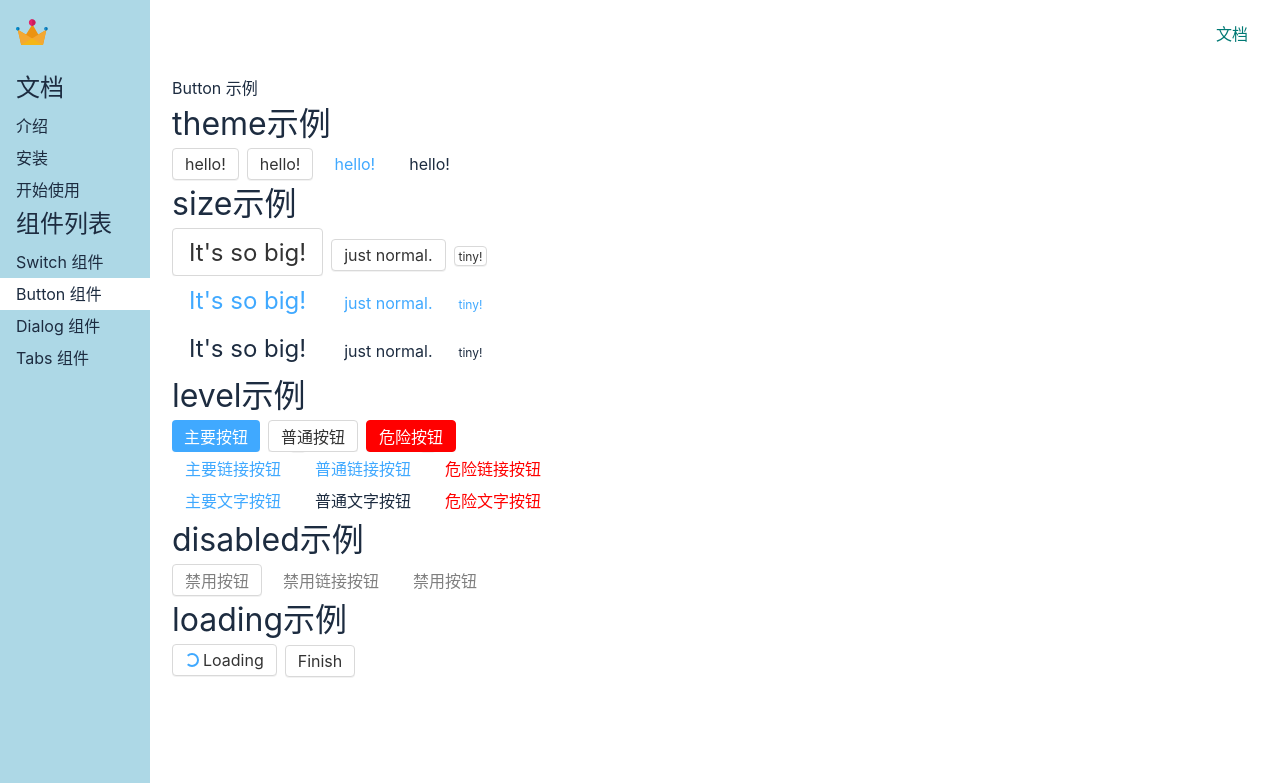
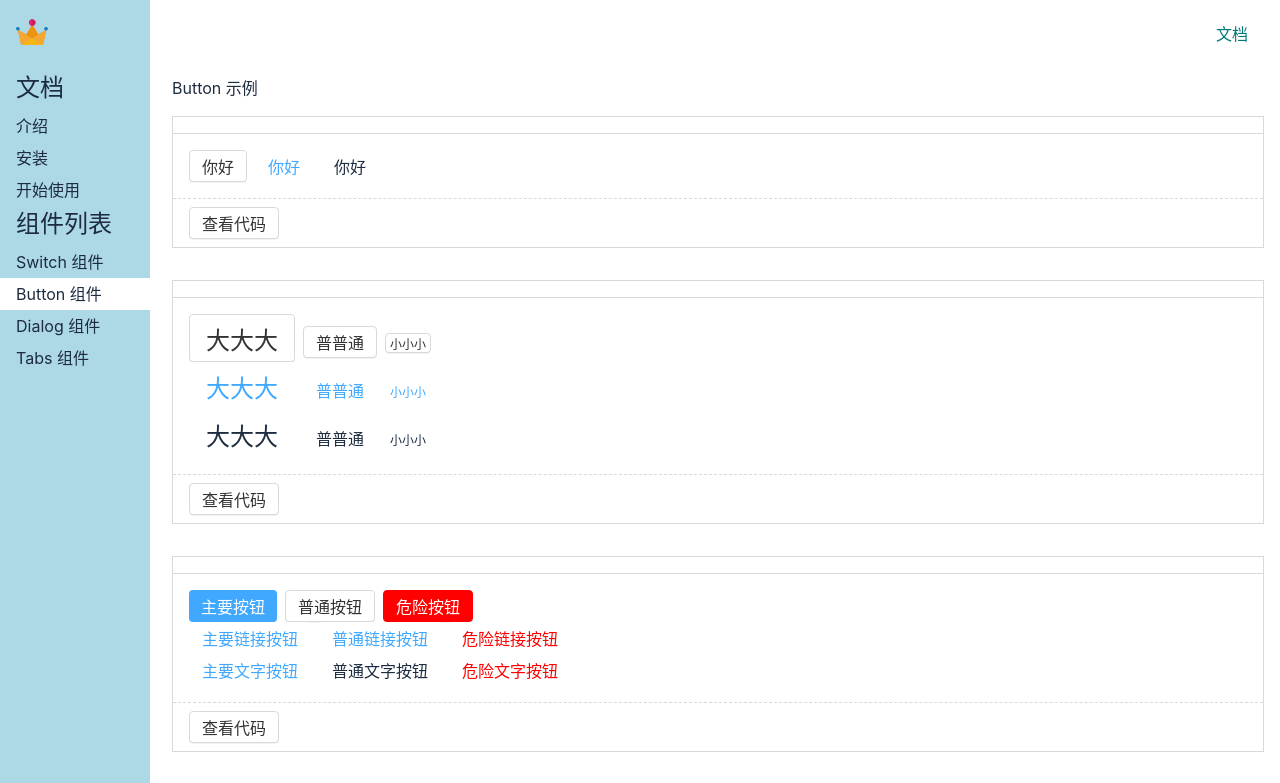
Before and after one commit to Gurosuogen/lun, a Vue app: page /#/doc/button in a window 1280 px wide. Shown: the top 783 px of the page. Built offline with nearby package versions, Linux system fonts and the light colour scheme.

Commit message:
改造ButtonDemo

```diff
--- /dev/null
+++ b/src/components/Button1.demo.vue
@@ -0,0 +1,19 @@
+<demo>
+    常规使用
+    </demo>
+<template>
+    <div>
+        <Button>你好</Button>
+        <Button theme="link">你好</Button>
+        <Button theme="text">你好</Button>
+    </div>
+</template>
+
+<script lang="ts">
+import Button from "../lib/Button.vue";
+export default {
+    components: {
+        Button
+    }
+}
+</script>
--- /dev/null
+++ b/src/components/Button2.demo.vue
@@ -0,0 +1,31 @@
+<demo>
+    支持 size
+    </demo>
+<template>
+    <div>
+        <div>
+            <Button size="big">大大大</Button>
+            <Button>普普通</Button>
+            <Button size="small">小小小</Button>
+        </div>
+        <div>
+            <Button theme="link" size="big">大大大</Button>
+            <Button theme="link">普普通</Button>
+            <Button size="small" theme="link">小小小</Button>
+        </div>
+        <div>
+            <Button size="big" theme="text">大大大</Button>
+            <Button theme="text">普普通</Button>
+            <Button size="small" theme="text">小小小</Button>
+        </div>
+    </div>
+</template>
+
+<script lang="ts">
+import Button from "../lib/Button.vue";
+export default {
+    components: {
+        Button
+    }
+}
+</script>
--- /dev/null
+++ b/src/components/Button3.demo.vue
@@ -0,0 +1,31 @@
+<demo>
+    支持 level
+    </demo>
+<template>
+    <div>
+        <div>
+            <Button level="main">主要按钮</Button>
+            <Button>普通按钮</Button>
+            <Button level="danger">危险按钮</Button>
+        </div>
+        <div>
+            <Button theme="link" level="main">主要链接按钮</Button>
+            <Button theme="link">普通链接按钮</Button>
+            <Button theme="link" level="danger">危险链接按钮</Button>
+        </div>
+        <div>
+            <Button theme="text" level="main">主要文字按钮</Button>
+            <Button theme="text">普通文字按钮</Button>
+            <Button theme="text" level="danger">危险文字按钮</Button>
+        </div>
+    </div>
+</template>
+
+<script lang="ts">
+import Button from "../lib/Button.vue";
+export default {
+    components: {
+        Button
+    }
+}
+</script>
--- /dev/null
+++ b/src/components/Button4.demo.vue
@@ -0,0 +1,17 @@
+<demo>
+    支持 disabled
+    </demo>
+<template>
+    <Button disabled>禁用按钮</Button>
+    <Button theme="link" disabled>禁用链接按钮</Button>
+    <Button theme="text" disabled>禁用按钮</Button>
+</template>
+
+<script lang="ts">
+import Button from "../lib/Button.vue";
+export default {
+    components: {
+        Button
+    }
+}
+</script>
--- /dev/null
+++ b/src/components/Button5.demo.vue
@@ -0,0 +1,18 @@
+<demo>
+    支持显示加载中
+    </demo>
+<template>
+    <div>
+        <Button loading>加载中</Button>
+        <Button>加载完毕</Button>
+    </div>
+</template>
+
+<script lang="ts">
+import Button from "../lib/Button.vue";
+export default {
+    components: {
+        Button
+    }
+}
+</script>
--- a/src/components/ButtonDemo.vue
+++ b/src/components/ButtonDemo.vue
@@ -1,64 +1,25 @@
 <template>
-    <div>Button 示例</div>
-    <h1>theme示例</h1>
     <div>
-        <Button @click="onClick">hello!</Button>
-        <Button theme="button">hello!</Button>
-        <Button theme="link">hello!</Button>
-        <Button theme="text">hello!</Button>
+        <div>Button 示例</div>
+        <Demo :component="Button1Demo" />
+        <Demo :component="Button2Demo" />
+        <Demo :component="Button3Demo" />
+        <Demo :component="Button4Demo" />
+        <Demo :component="Button5Demo" />
     </div>
-    <h1>size示例</h1>
-    <div>
-        <Button size="big">It's so big!</Button>
-        <Button>just normal.</Button>
-        <Button size="small">tiny!</Button>
-    </div>
-    <div>
-        <Button theme="link" size="big">It's so big!</Button>
-        <Button theme="link">just normal.</Button>
-        <Button size="small" theme="link">tiny!</Button>
-    </div>
-    <div>
-        <Button theme="text" size="big">It's so big!</Button>
-        <Button theme="text">just normal.</Button>
-        <Button theme="text" size="small">tiny!</Button>
-    </div>
-    <h1>level示例</h1>
-        <div>
-            <Button level="main">主要按钮</Button>
-            <Button>普通按钮</Button>
-            <Button level="danger">危险按钮</Button>
-        </div>
-        <div>
-            <Button theme="link" level="main">主要链接按钮</Button>
-            <Button theme="link">普通链接按钮</Button>
-            <Button theme="link" level="danger">危险链接按钮</Button>
-        </div>
-        <div>
-            <Button theme="text" level="main">主要文字按钮</Button>
-            <Button theme="text">普通文字按钮</Button>
-            <Button theme="text" level="danger">危险文字按钮</Button>
-        </div>
-        <h1>disabled示例</h1>
-        <div>
-            <Button disabled>禁用按钮</Button>
-            <Button theme="link" disabled>禁用链接按钮</Button>
-            <Button theme="text" disabled>禁用按钮</Button>
-        </div>
-        <h1>loading示例</h1>
-        <Button loading>Loading</Button>
-        <Button>Finish</Button>
 </template>
 
 <script lang="ts">
-import Button from '../lib/Button.vue';
+import Demo from "./Demo.vue";
+import Button1Demo from "./Button1.demo.vue";
+import Button2Demo from "./Button2.demo.vue";
+import Button3Demo from "./Button3.demo.vue";
+import Button4Demo from "./Button4.demo.vue";
+import Button5Demo from "./Button5.demo.vue";
 export default {
-    components: { Button },
+    components: { Demo },
     setup() {
-        const onClick = () => {
-            console.log('hi');
-        }
-        return { onClick }
+        return { Button1Demo, Button2Demo, Button3Demo, Button4Demo, Button5Demo }
     }
 }
 </script>
```
